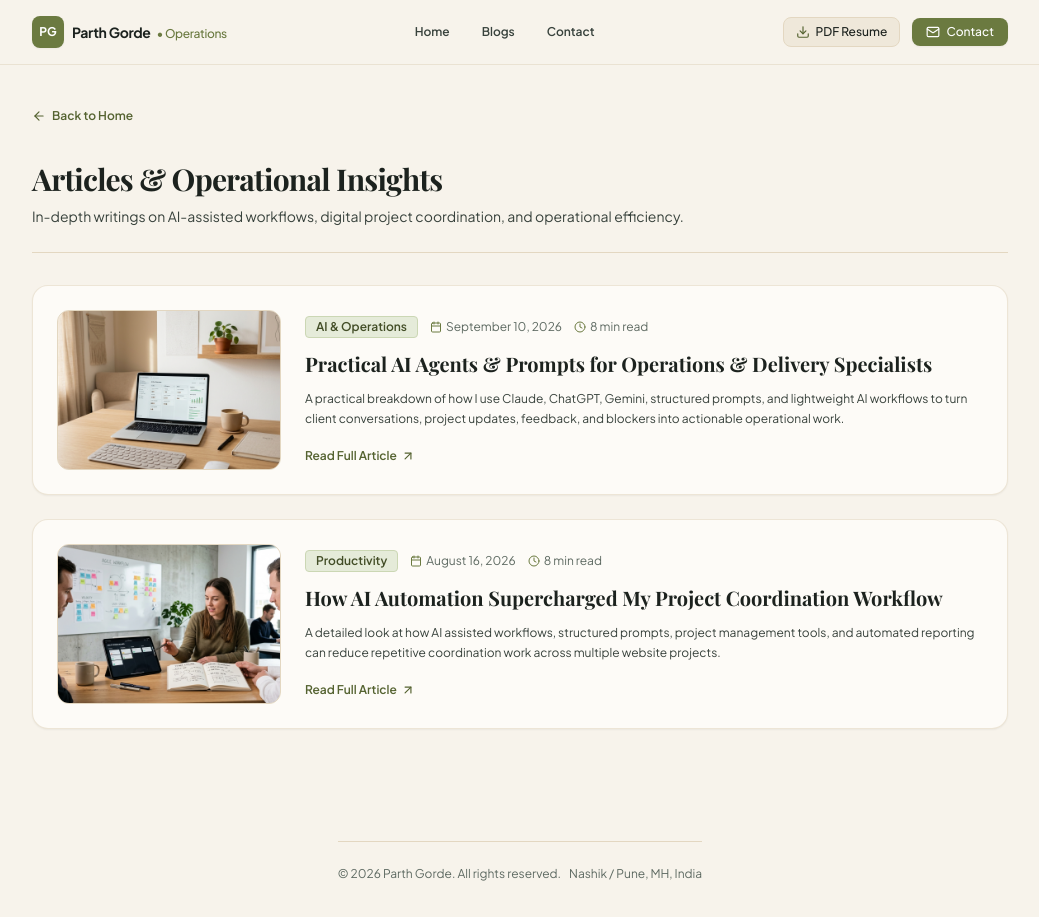
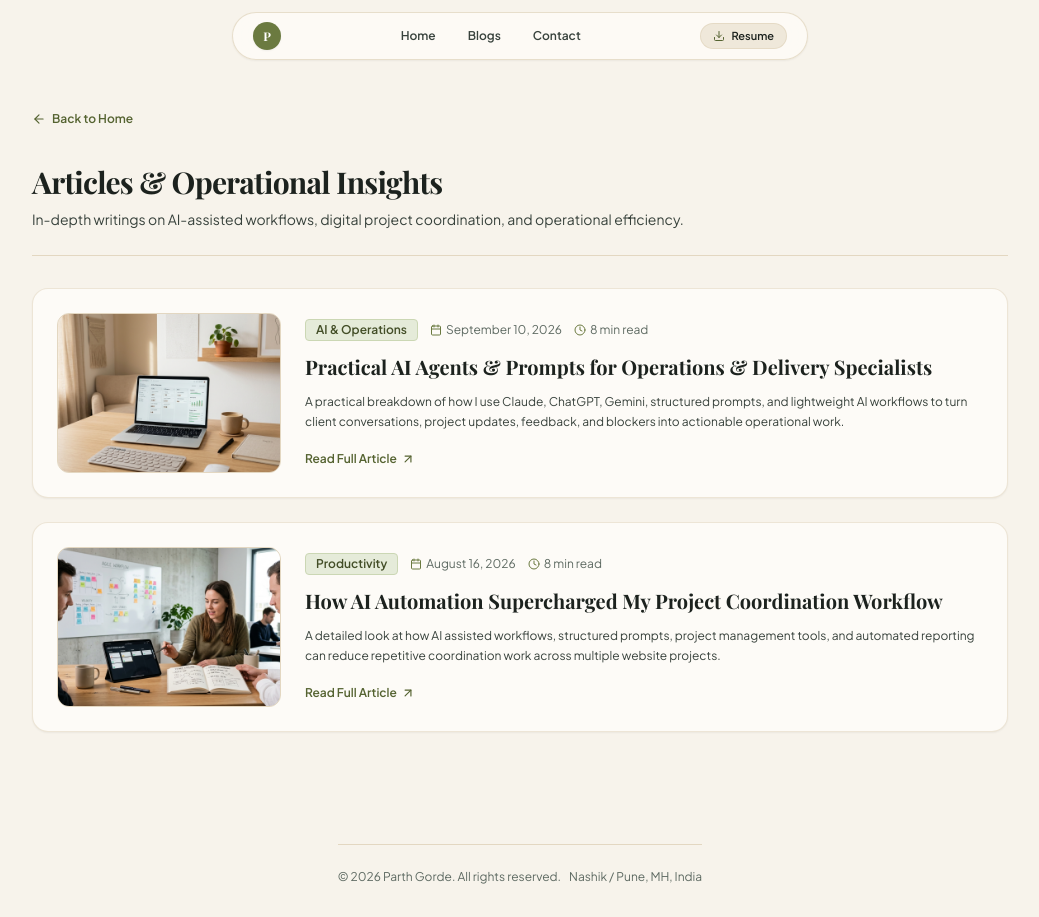
Before and after one commit to wellparth/portfolio, a Next.js app: page /blog in a window 1280 px wide. Shown: the whole page, without its empty margins (120-1159 px from the left). Built offline with nearby package versions, Linux system fonts and the light colour scheme; a web font is replaced by a local one.

Commit message:
style: redesign Navbar into minimal floating pill header without name or operations text

```diff
--- a/src/components/Navbar.tsx
+++ b/src/components/Navbar.tsx
@@ -2,28 +2,25 @@
 
 import React, { useState } from 'react';
 import Link from 'next/link';
-import { resumeData } from '@/data/resumeData';
 import { Download, Mail, Menu, X } from 'lucide-react';
 
 export default function Navbar() {
   const [mobileMenuOpen, setMobileMenuOpen] = useState(false);
 
   return (
-    <header className="sticky top-0 z-50 bg-beige-100/90 backdrop-blur-md border-b border-beige-300/60">
-      <div className="max-w-5xl mx-auto px-4 sm:px-6 h-16 flex items-center justify-between">
-        {/* Brand */}
-        <Link href="/" className="flex items-center space-x-2 group">
-          <div className="w-8 h-8 rounded-lg bg-olive-500 text-white flex items-center justify-center font-bold text-xs shadow-sm group-hover:bg-olive-600 transition-colors">
-            PG
-          </div>
-          <span className="font-bold text-sm text-ink-900 tracking-tight">
-            {resumeData.personal.name}
-            <span className="text-olive-500 font-medium text-xs ml-1.5">• Operations</span>
-          </span>
+    <header className="sticky top-0 z-50 pt-3 pb-2 px-4">
+      <div className="max-w-xl mx-auto h-12 px-5 rounded-full bg-beige-50/90 backdrop-blur-md border border-beige-300/80 shadow-sm flex items-center justify-between transition-all">
+        {/* Left Minimal Brand Pill Icon */}
+        <Link
+          href="/"
+          className="w-7 h-7 rounded-full bg-olive-500 hover:bg-olive-600 text-white flex items-center justify-center font-serif font-bold text-xs shadow-sm transition-transform hover:scale-105"
+          aria-label="Home"
+        >
+          P
         </Link>
 
-        {/* Desktop Nav: Home, Blogs, Contact */}
-        <nav className="hidden md:flex items-center space-x-8 text-xs font-semibold text-ink-700">
+        {/* Desktop Nav Links: Home, Blogs, Contact */}
+        <nav className="hidden sm:flex items-center space-x-8 text-xs font-semibold text-ink-700">
           <Link href="/" className="hover:text-olive-600 transition-colors">
             Home
           </Link>
@@ -35,60 +32,45 @@ export default function Navbar() {
           </Link>
         </nav>
 
-        {/* Actions */}
-        <div className="hidden sm:flex items-center space-x-3">
+        {/* Action Buttons */}
+        <div className="hidden sm:flex items-center space-x-2">
           <a
             href="/Parth_Gorde_Operations_Resume.pdf"
             download
-            className="inline-flex items-center space-x-1.5 px-3 py-1.5 rounded-lg text-xs font-medium bg-beige-200 hover:bg-beige-300 text-ink-900 border border-beige-300 transition-colors"
+            className="inline-flex items-center space-x-1.5 px-3 py-1 rounded-full text-[11px] font-semibold bg-beige-200 hover:bg-beige-300 text-ink-900 border border-beige-300/80 transition-colors"
           >
-            <Download className="w-3.5 h-3.5 text-olive-600" />
-            <span>PDF Resume</span>
+            <Download className="w-3 h-3 text-olive-600" />
+            <span>Resume</span>
           </a>
-          <Link
-            href="/contact"
-            className="inline-flex items-center space-x-1.5 px-3.5 py-1.5 rounded-lg text-xs font-medium bg-olive-500 hover:bg-olive-600 text-white shadow-sm transition-colors"
-          >
-            <Mail className="w-3.5 h-3.5" />
-            <span>Contact</span>
-          </Link>
         </div>
 
         {/* Mobile Toggle */}
         <button
           onClick={() => setMobileMenuOpen(!mobileMenuOpen)}
-          className="md:hidden p-2 text-ink-700 hover:text-ink-900"
+          className="sm:hidden p-1.5 text-ink-700 hover:text-ink-900"
           aria-label="Toggle menu"
         >
-          {mobileMenuOpen ? <X className="w-5 h-5" /> : <Menu className="w-5 h-5" />}
+          {mobileMenuOpen ? <X className="w-4 h-4" /> : <Menu className="w-4 h-4" />}
         </button>
       </div>
 
-      {/* Mobile Drawer */}
+      {/* Mobile Menu Drawer */}
       {mobileMenuOpen && (
-        <div className="md:hidden bg-beige-50 border-b border-beige-300 px-4 pt-3 pb-5 space-y-3">
-          <nav className="flex flex-col space-y-2 text-sm font-medium text-ink-700">
-            <Link href="/" onClick={() => setMobileMenuOpen(false)} className="py-1 hover:text-olive-600">Home</Link>
-            <Link href="/blog" onClick={() => setMobileMenuOpen(false)} className="py-1 hover:text-olive-600">Blogs</Link>
-            <Link href="/contact" onClick={() => setMobileMenuOpen(false)} className="py-1 hover:text-olive-600">Contact</Link>
+        <div className="sm:hidden max-w-xl mx-auto mt-2 p-4 rounded-2xl bg-beige-50 border border-beige-300 shadow-md space-y-3">
+          <nav className="flex flex-col space-y-2 text-xs font-semibold text-ink-700">
+            <Link href="/" onClick={() => setMobileMenuOpen(false)} className="py-1.5 hover:text-olive-600">Home</Link>
+            <Link href="/blog" onClick={() => setMobileMenuOpen(false)} className="py-1.5 hover:text-olive-600">Blogs</Link>
+            <Link href="/contact" onClick={() => setMobileMenuOpen(false)} className="py-1.5 hover:text-olive-600">Contact</Link>
           </nav>
           <div className="pt-2 border-t border-beige-200 flex gap-2">
             <a
               href="/Parth_Gorde_Operations_Resume.pdf"
               download
-              className="flex-1 inline-flex items-center justify-center space-x-1.5 py-2 rounded-lg text-xs font-medium bg-beige-200 text-ink-900 border border-beige-300"
+              className="flex-1 inline-flex items-center justify-center space-x-1.5 py-2 rounded-full text-xs font-semibold bg-beige-200 text-ink-900 border border-beige-300"
             >
               <Download className="w-3.5 h-3.5 text-olive-600" />
-              <span>PDF Resume</span>
+              <span>Resume PDF</span>
             </a>
-            <Link
-              href="/contact"
-              onClick={() => setMobileMenuOpen(false)}
-              className="flex-1 inline-flex items-center justify-center space-x-1.5 py-2 rounded-lg text-xs font-medium bg-olive-500 text-white text-center"
-            >
-              <Mail className="w-3.5 h-3.5" />
-              <span>Contact</span>
-            </Link>
           </div>
         </div>
       )}
```
